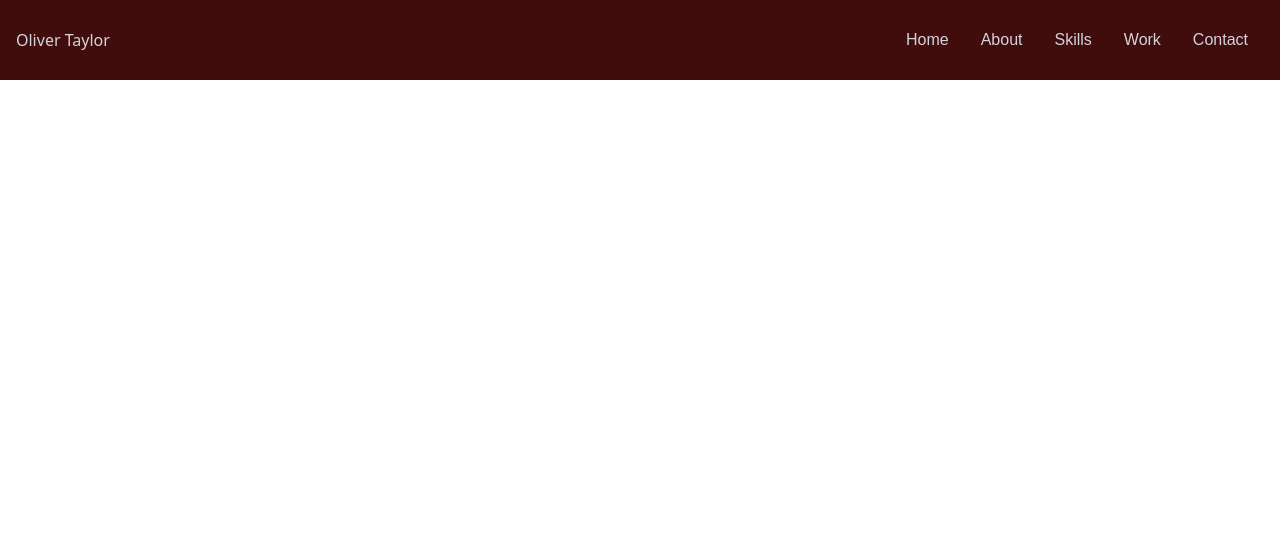
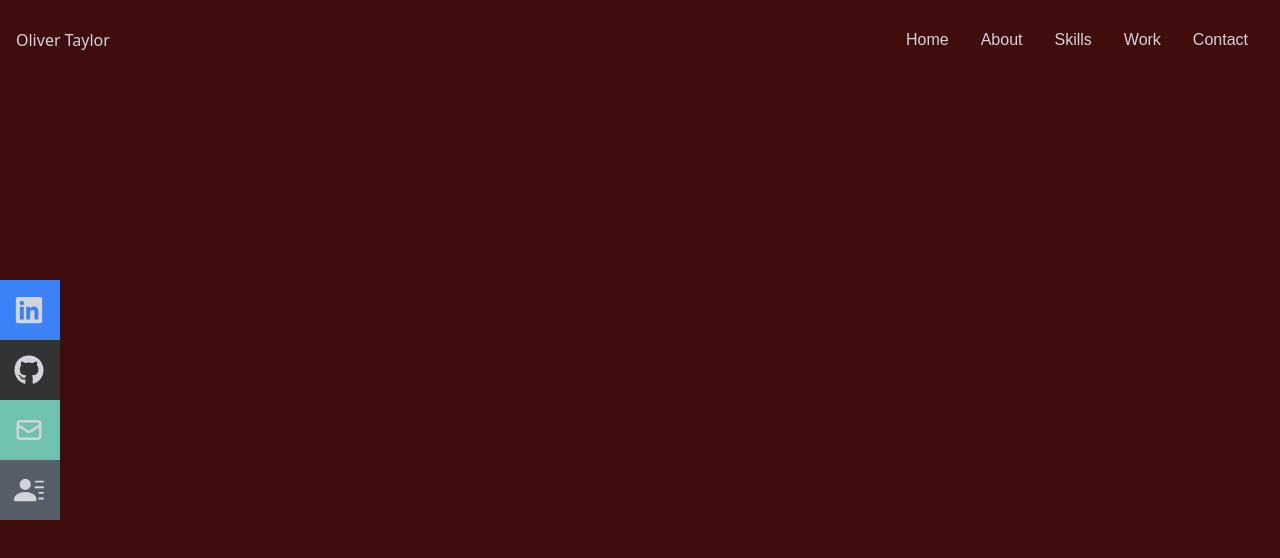
Before and after one commit to Oliver1334/Portfolio-Site-Two, a React (Create React App) app: page / in a window 1280 px wide. Shown: the top 558 px of the page. Built offline with nearby package versions, Linux system fonts and the light colour scheme.

Commit message:
Sidebar social icons

```diff
--- a/src/App.js
+++ b/src/App.js
@@ -1,3 +1,4 @@
+import Home from "./components/Home";
 import Navbar from "./components/Navbar";
 
 
@@ -5,6 +6,7 @@
   return (
     <div>
       <Navbar />
+      <Home />
     </div>
   );
 }
--- /dev/null
+++ b/src/components/Home.jsx
@@ -0,0 +1,12 @@
+import React from 'react'
+import {HiArrowNarrowRight} from 'react-icons/hi'
+
+const Home = () => {
+  return (
+    <div className='w-full h-screen bg-[#410c0c]'>
+
+    </div>
+  )
+}
+
+export default Home
--- a/src/components/Navbar.jsx
+++ b/src/components/Navbar.jsx
@@ -1,9 +1,17 @@
 import React, { useState } from "react";
-import { FaBars, FaTimes } from "react-icons/fa";
+import {
+  FaBars,
+  FaTimes,
+  FaGithub,
+  FaLinkedin,
+  FaFacebook,
+} from "react-icons/fa";
+import { BsFillPersonLinesFill } from "react-icons/bs";
+import { HiOutlineMail } from "react-icons/hi";
 
 const Navbar = () => {
-    const [nav, setNav] = useState(false)
-    const handleClick = () => setNav(!nav)
+  const [nav, setNav] = useState(false);
+  const handleClick = () => setNav(!nav);
 
   return (
     <div className="fixed w-full h-[80px] flex justify-between items-center px-4 bg-[#410c0c] text-gray-300">
@@ -25,7 +33,13 @@
         {!nav ? <FaBars /> : <FaTimes />}
       </div>
       {/* Mobile Menu */}
-      <ul className={!nav ? 'hidden' : 'absolute top-0 left-0 w-full h-screen bg-[#410c0c] flex flex-col justify-center items-center'}>
+      <ul
+        className={
+          !nav
+            ? "hidden"
+            : "absolute top-0 left-0 w-full h-screen bg-[#410c0c] flex flex-col justify-center items-center"
+        }
+      >
         <li className="py-6 text-4xl">Home</li>
         <li className="py-6 text-4xl">About</li>
         <li className="py-6 text-4xl">Skills</li>
@@ -33,7 +47,30 @@
         <li className="py-6 text-4xl">Contact</li>
       </ul>
       {/* Social Icons */}
-      <div className="hidden"></div>
+      <div className="hidden lg:flex fixed flex-col top-[35%] left-0">
+        <ul>
+          <li className='px-4 w-[160px] h-[60px] flex justify-between items-center ml-[-100px] hover:ml-[-10px] duration-300 bg-blue-500'>
+            <a className='flex justify-between items-center w-full text-gray-300'href="/">
+              Linkedin <FaLinkedin size={30}/>
+            </a>
+          </li>
+          <li className='px-4 w-[160px] h-[60px] flex justify-between items-center ml-[-100px] hover:ml-[-10px] duration-300 bg-[#333333]'>
+            <a className='flex justify-between items-center w-full text-gray-300'href="/">
+              Github <FaGithub size={30}/>
+            </a>
+          </li>
+          <li className='px-4 w-[160px] h-[60px] flex justify-between items-center ml-[-100px] hover:ml-[-10px] duration-300 bg-[#6fc2b0]'>
+            <a className='flex justify-between items-center w-full text-gray-300'href="/">
+              Email <HiOutlineMail size={30}/>
+            </a>
+          </li>
+          <li className='px-4 w-[160px] h-[60px] flex justify-between items-center ml-[-100px] hover:ml-[-10px] duration-300 bg-[#565f69]'>
+            <a className='flex justify-between items-center w-full text-gray-300'href="/">
+              CV <BsFillPersonLinesFill size={30}/>
+            </a>
+          </li>
+        </ul>
+      </div>
     </div>
   );
 };
```
Lines whose indentation alone changed are shown as unchanged.
